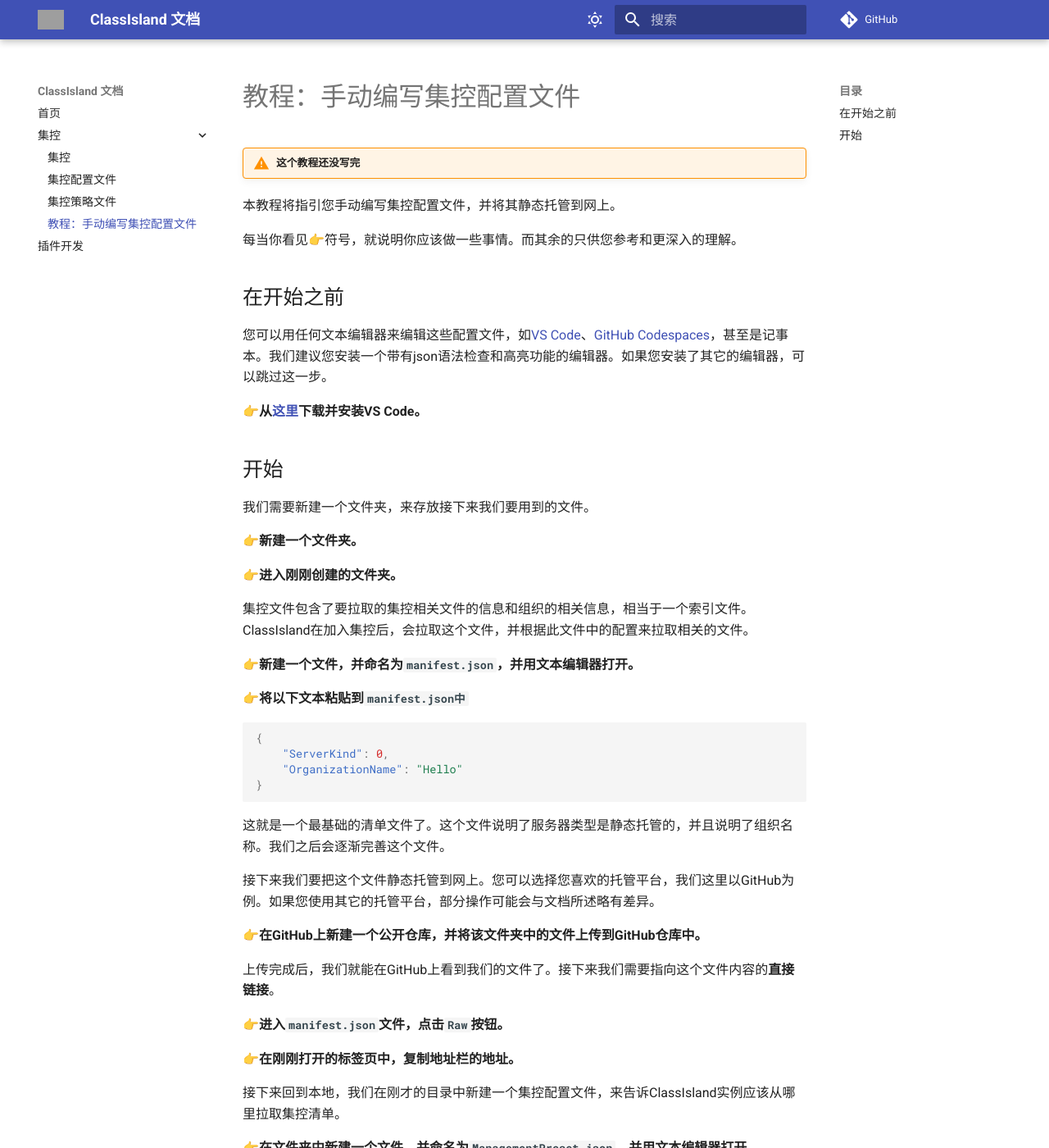
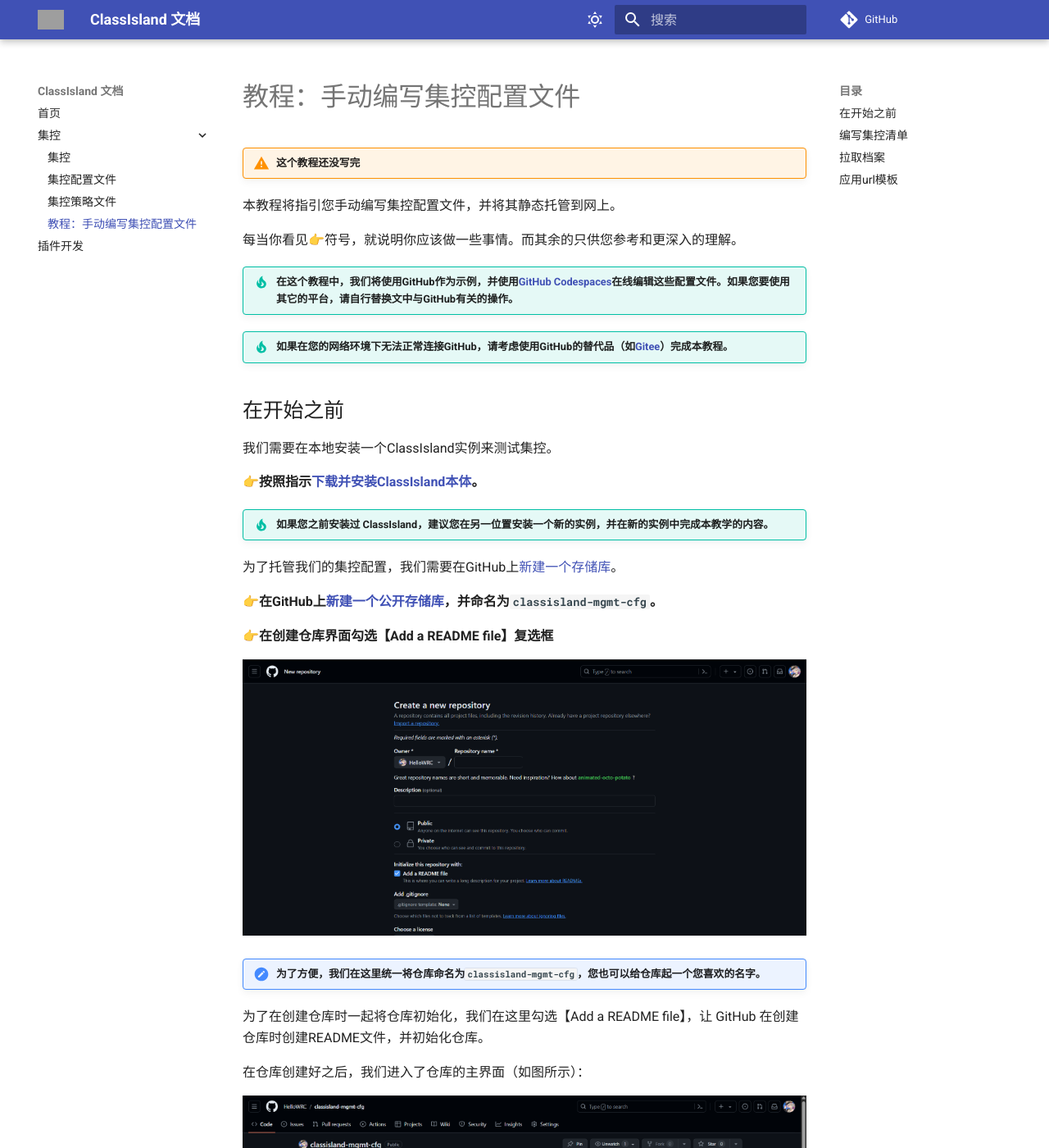
Before and after one commit to ClassIsland/classisland-docs, an MkDocs documentation site: the page built from docs/management/tutorial-create-management-config.md, in a window 1280 px wide and 1400 px high. Shown: the whole window at 82% size. Built offline with MkDocs 1.6.1 and Material for MkDocs 9.7.7, drawn with Linux system fonts in a browser that asks for light colours; comment, search, counter and statistics services are not loaded; some of the changed text lies outside the part shown; grey boxes are pictures that could not be loaded.

Commit message:
doc: 集控文件编写教程

````diff
--- a/docs/management/tutorial-create-management-config.md
+++ b/docs/management/tutorial-create-management-config.md
@@ -6,69 +6,94 @@
 
 每当你看见👉️符号，就说明你应该做一些事情。而其余的只供您参考和更深入的理解。
 
+!!! tip "在这个教程中，我们将使用GitHub作为示例，并使用[GitHub Codespaces](https://github.dev)在线编辑这些配置文件。如果您要使用其它的平台，请自行替换文中与GitHub有关的操作。"
+
+!!! tip "如果在您的网络环境下无法正常连接GitHub，请考虑使用GitHub的替代品（如[Gitee](https://gitee.com/)）完成本教程。"
 
 ## 在开始之前
 
-您可以用任何文本编辑器来编辑这些配置文件，如[VS Code](https://code.visualstudio.com/)、[GitHub Codespaces](https://github.dev)，甚至是记事本。我们建议您安装一个带有json语法检查和高亮功能的编辑器。如果您安装了其它的编辑器，可以跳过这一步。
+我们需要在本地安装一个ClassIsland实例来测试集控。
 
-**👉️从[这里](https://code.visualstudio.com/)下载并安装VS Code。**
+**👉️按照指示[下载并安装ClassIsland本体](**👉️在GitHub上[新建一个公开存储库](https://github.com/new)，并命名为`classisland-mgmt-cfg`。**)。**
 
-## 开始
+!!! tip "如果您之前安装过 ClassIsland，建议您在另一位置安装一个新的实例，并在新的实例中完成本教学的内容。"
 
-我们需要新建一个文件夹，来存放接下来我们要用到的文件。
+为了托管我们的集控配置，我们需要在GitHub上[新建一个存储库](https://github.com/new)。
 
-**👉️新建一个文件夹。**
+**👉️在GitHub上[新建一个公开存储库](https://github.com/new)，并命名为`classisland-mgmt-cfg`。**
 
-**👉️进入刚刚创建的文件夹。**
+**👉️在创建仓库界面勾选【Add a README file】复选框**
 
-集控文件包含了要拉取的集控相关文件的信息和组织的相关信息，相当于一个索引文件。ClassIsland在加入集控后，会拉取这个文件，并根据此文件中的配置来拉取相关的文件。
+![1715485878305](image/tutorial-create-management-config/1715485878305.png)
 
-**👉️新建一个文件，并命名为`manifest.json`，并用文本编辑器打开。**
+!!! note "为了方便，我们在这里统一将仓库命名为`classisland-mgmt-cfg`，您也可以给仓库起一个您喜欢的名字。"
+
+为了在创建仓库时一起将仓库初始化，我们在这里勾选【Add a README file】，让 GitHub 在创建仓库时创建README文件，并初始化仓库。
+
+在仓库创建好之后，我们进入了仓库的主界面（如图所示）：
+
+![1715486027121](image/tutorial-create-management-config/1715486027121.png)
+
+现在我们需要进入 GitHub Codespaces 来编辑仓库里的文件。
+
+**👉️在仓库界面按下键盘上的<kbd>.</kbd>（英文句号）进入GitHub Codespaces。**
+
+![1715486161995](image/tutorial-create-management-config/1715486161995.png)
+
+现在万事俱备，我们可以开始编写集控的配置文件了。
+
+## 编写集控清单
+
+集控清单文件包含了要拉取的集控相关文件的信息和组织的相关信息，相当于一个索引文件。ClassIsland在加入集控后，会拉取这个文件，并根据此文件中的配置来拉取相关的文件。
+
+**👉️新建一个文件，并命名为`manifest.json`。**
 
 **👉️将以下文本粘贴到`manifest.json中`**
 
-```json
+```json title="manifest.json"
 {
     "ServerKind": 0,
     "OrganizationName": "Hello"
 }
 ```
 
-这就是一个最基础的清单文件了。这个文件说明了服务器类型是静态托管的，并且说明了组织名称。我们之后会逐渐完善这个文件。
+这就是一个最基础的清单文件了。这个文件说明了服务器类型是静态托管的，并且说明了组织名称。我们之后会根据需要逐渐完善这个文件。
 
-接下来我们要把这个文件静态托管到网上。您可以选择您喜欢的托管平台，我们这里以GitHub为例。如果您使用其它的托管平台，部分操作可能会与文档所述略有差异。
+!!! tip "您可以试着根据[集控配置文档](configure.md#集控清单)中的说明修改`OrganizationName`字段，设置自定义的组织名。"
 
-**👉️在GitHub上新建一个公开仓库，并将该文件夹中的文件上传到GitHub仓库中。**
+**👉️在编辑器【Git】工具窗口中提交更改。**
 
-上传完成后，我们就能在GitHub上看到我们的文件了。接下来我们需要指向这个文件内容的**直接链接**。
+我们要将当前的更改提交到GitHub上。提交完成后，我们就能在GitHub上看到我们的文件了。
 
-**👉️进入`manifest.json`文件，点击`Raw`按钮。**
+接下来回到本地，我们在ClassIsland安装目录中新建一个集控配置文件，来告诉ClassIsland实例应该从哪里拉取集控清单。
 
-**👉️在刚刚打开的标签页中，复制地址栏的地址。**
+**👉️在ClassIsland安装文件夹中新建一个文件，并命名为`ManagementPreset.json`，并用本地文本编辑器打开。**
 
-接下来回到本地，我们在刚才的目录中新建一个集控配置文件，来告诉ClassIsland实例应该从哪里拉取集控清单。
+**👉将以下文本粘贴到`ManagementPreset.json`中，并将`ManifestUrlTemplate`字段中用户名部分替换成你的GitHub用户名。**
 
-**👉️在文件夹中新建一个文件，并命名为`ManagementPreset.json`，并用文本编辑器打开。**
-
-**👉将以下文本粘贴到`ManagementPreset.json`中，并将`ManifestUrlTemplate`字段替换成你刚刚复制的链接。**
-
-```json
+```json title="ManagementPreset.json"
 {
     "ManagementServerKind": 0,
     "ManagementServer": "",
-    "ManifestUrlTemplate": "（你刚刚复制的链接）",
+    "ManifestUrlTemplate": "https://raw.githubusercontent.com/（把这里替换成你的GitHub用户名）/classisland-mgmt-cfg/master/manifest.json",
 }
 ```
 
 编辑好集控配置后，我们就可以将这个文件导入到ClassIsland实例中了。
 
-**👉将文件`ManagementPreset.json`复制到ClassIsland程序目录下，然后运行ClassIsland。**
+**👉运行ClassIsland。**
 
 如果您是第一次运行ClassIsland，此时ClassIsland会弹出欢迎向导。
 
 **👉同意许可协议，然后点击【加入集控】按钮。**
 
+![1715487543978](image/tutorial-create-management-config/1715487543978.png)
+
+!!! tip "如果您先前已经完成欢迎向导，您可以[根据此处的文档](index.md#连接到集控服务器)来加入集控。"
+
 此时会弹出集控加入界面，并自动加载了我们刚刚放置在应用目录下的`ManagementPreset.json`文件。您可以点击【浏览】按钮选择其它的配置文件。
+
+![1715487558487](image/tutorial-create-management-config/1715487558487.png)
 
 **👉在ID一栏填入`TEST`**
 
@@ -80,8 +105,63 @@
 
 **👉在弹出的确认提示框上，点击【加入】按钮。**
 
+![1715487625695](image/tutorial-create-management-config/1715487625695.png)
+
 **👉在弹出的加入成功提示框上，点击【确定】按钮。**
+
+![1715487641719](image/tutorial-create-management-config/1715487641719.png)
 
 此时应用会重新启动。在重新启动后，进入【应用设置】，您可以看到右上角出现了【由贵单位管理】徽章。
 
-##
+![1715487682961](image/tutorial-create-management-config/1715487682961.png)
+
+🎉恭喜！您现在已经成功地加入了集控！
+
+## 拉取档案
+
+尽管我们已经成功加入了集控，但目前它还没有任何作用。接下来我们将引入档案配置。
+
+我们为本教程预制了档案文件，这样我们就可以专注于编写集控配置。
+
+回到 GitHub Codespaces 中，我们接下来的操作将在这上面完成。
+
+**👉将[此处]()的文件内容复制到`subjects.json`**
+
+**👉将[此处]()的文件内容复制到`timelayouts.json`**
+
+**👉将[此处]()的文件内容复制到`classplans.json`**
+
+这些文件分别存储了科目、时间表和课表信息。尽管这些文件仍然以ClassIsland档案文件格式存储，但在加载时只会加载相应的部分。您也可以上传并使用自己的档案文件。
+
+**👉在`manifest.json`中添加以下高亮代码，并将所有url中中用户名部分替换成你的GitHub用户名。**
+
+```json title="manifest.json" hl_lines="4-15"
+{
+    "ServerKind": 0,
+    "OrganizationName": "Hello",
+    "ClassPlanSource": {
+        "Value": "https://raw.githubusercontent.com/（把这里替换成你的GitHub用户名）/classisland-mgmt-cfg/master/classplans.json",
+        "Version": 1
+    },
+    "TimeLayoutSource": {
+        "Value": "https://raw.githubusercontent.com/（把这里替换成你的GitHub用户名）/classisland-mgmt-cfg/master/timelayouts.json",
+        "Version": 1
+    },
+    "SubjectsSource": {
+        "Value": "https://raw.githubusercontent.com/（把这里替换成你的GitHub用户名）/classisland-mgmt-cfg/master/subjects.json",
+        "Version": 1
+    }
+}
+```
+
+在我们刚刚添加的内容中，包含了3个url，以及对应url的版本。这些url分别指向我们存储到GitHub仓库上的科目、时间表和课表信息。这些字段被称为[`ReVersionString`](configure.md#reversionstring)，可以存储url和对应url的版本。在ClassIsland拉取清单时，只有在检测到url版本比本地存储的版本更新时，才会更新相关数据。
+
+!!! warning "在修改这些字段的url，或者这些字段的url指向的内容时，请务必记得增加版本数，否则ClassIsland实例可能不会更新这些数据。"
+
+**👉️在编辑器【Git】工具窗口中提交更改。**
+
+**👉️重启ClassIsland实例。**
+
+如果前面的步骤没有差错，ClassIsland会自动拉取档案。您可以在启动应用后，进入【档案编辑】界面，查看拉取的档案。
+
+## 应用url模板
--- a/mkdocs.yml
+++ b/mkdocs.yml
@@ -5,6 +5,9 @@
   logo: assets/logo.svg
   favicon: assets/logo.svg
   language: zh
+  features:
+    - content.code.copy
+    - content.code.annotate
   palette:
     # Toggle light mode
     - scheme: default
@@ -29,6 +32,20 @@
           format: !!python/name:pymdownx.superfences.fence_code_format
   - admonition
   - pymdownx.details
+  - pymdownx.tabbed:
+      alternate_style: true
+  - footnotes
+  - pymdownx.critic
+  - pymdownx.caret
+  - pymdownx.keys
+  - pymdownx.mark
+  - pymdownx.tilde
+  - attr_list
+  - md_in_html
+  - pymdownx.highlight:
+      anchor_linenums: true
+  - pymdownx.inlinehilite
+  - pymdownx.snippets
 nav:
   - 首页: index.md
   # - 应用帮助:
````
Also changed, not shown: docs/management/configure.md (+1 -1 lines), docs/management/image/tutorial-create-management-config/1715485878305.png (added), docs/management/image/tutorial-create-management-config/1715486027121.png (added), docs/management/image/tutorial-create-management-config/1715486161995.png (added), docs/management/image/tutorial-create-management-config/1715486376276.png (added), docs/management/image/tutorial-create-management-config/1715487543978.png (added), docs/management/image/tutorial-create-management-config/1715487558487.png (added), docs/management/image/tutorial-create-management-config/1715487625695.png (added), docs/management/image/tutorial-create-management-config/1715487641719.png (added), docs/management/image/tutorial-create-management-config/1715487682961.png (added).
